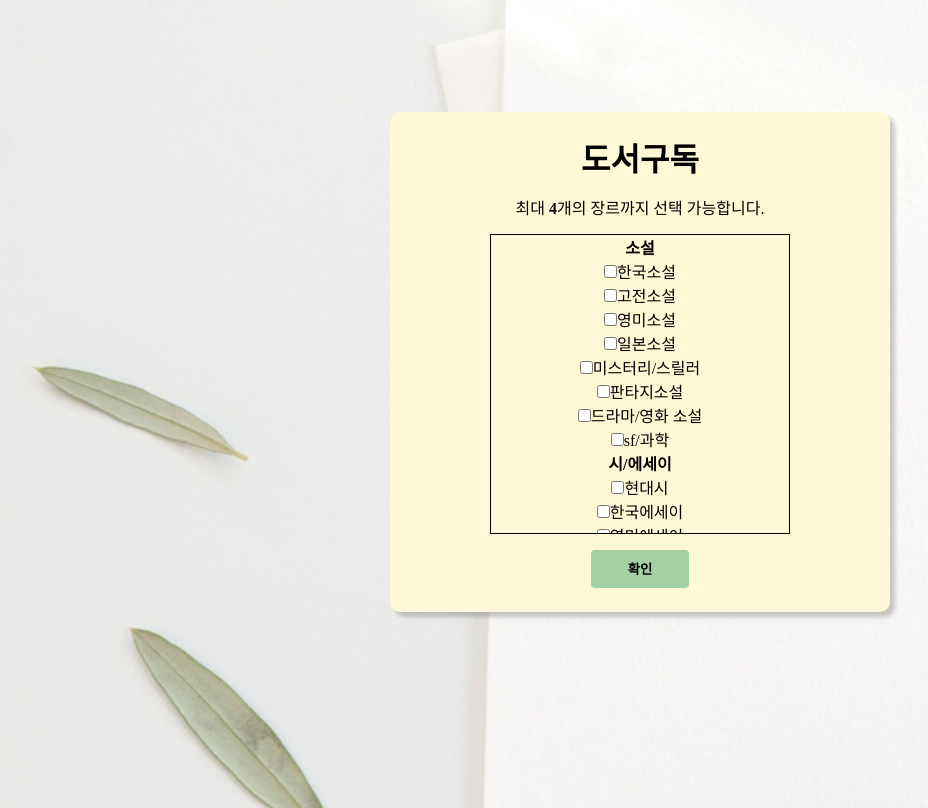
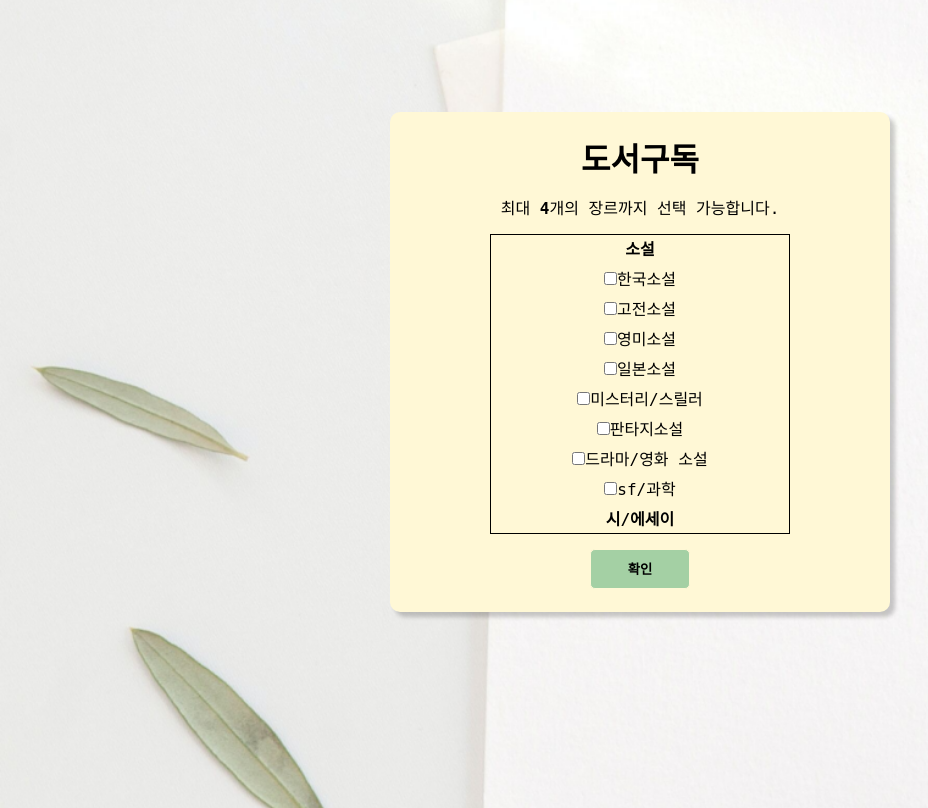
Before and after one commit to jinn0135/DA28_final_PagePalette, a Django app: page /common/subscribe_book/ in a window 1280 px wide. Shown: the part 224-1032 px from the top of the page, without its empty margins (0-928 px from the left). Run offline with Django 3.2, Linux system fonts and the light colour scheme; some web fonts are replaced.

Commit message:
Update subscribe_book.html

```diff
--- a/mysite/templates/common/subscribe_book.html
+++ b/mysite/templates/common/subscribe_book.html
@@ -5,78 +5,78 @@
     <form action="http://127.0.0.1:8000/common/subscribe_book/book2/" name="form1" method="post">
         {% csrf_token %}
         <div class="dropdown-container" cellpadding="0" cellspacing="0" style="cursor:pointer; justify-content: space-evenly;" onClick="multiSelect('OPEN')">
-            <h1>도서구독</h1>
+            <h1 class="coding">도서구독</h1>
 
-            <p>최대 <strong>4</strong>개의 장르까지 선택 가능합니다.</p>
+            <p class="coding">최대 <strong class="coding">4</strong>개의 장르까지 선택 가능합니다.</p>
 
-            <ul class="dropdown-ul">
-                <strong>소설</strong>
-                <li><input class="dropdown-li" type="checkbox" name="01_1" id="nov1" value="한국소설">한국소설</li>
-                <li><input class="dropdown-li" type="checkbox" name="01_2" id="nov2" value="고전소설">고전소설</li>
-                <li><input class="dropdown-li" type="checkbox" name="01_3" id="nov3" value="영미소설">영미소설</li>
-                <li><input class="dropdown-li" type="checkbox" name="01_4" id="nov4" value="일본소설">일본소설</li>
-                <li><input class="dropdown-li" type="checkbox" name="01_5" id="nov5" value="미스터리스릴러">미스터리/스릴러</li>
-                <li><input class="dropdown-li" type="checkbox" name="01_6" id="nov6" value="판타지소설">판타지소설</li>
-                <li><input class="dropdown-li" type="checkbox" name="01_7" id="nov7" value="드라마영화소설">드라마/영화 소설</li>
-                <li><input class="dropdown-li" type="checkbox" name="01_8" id="nov8" value="sf과학">sf/과학</li>
+            <ul class="dropdown-ul"style="line-height: 30px;">
+                <strong class="coding">소설</strong>
+                <li class="coding"><input class="dropdown-li" type="checkbox" name="01_1" id="nov1" value="한국소설">한국소설</li>
+                <li class="coding"><input class="dropdown-li" type="checkbox" name="01_2" id="nov2" value="고전소설">고전소설</li>
+                <li class="coding"><input class="dropdown-li" type="checkbox" name="01_3" id="nov3" value="영미소설">영미소설</li>
+                <li class="coding"><input class="dropdown-li" type="checkbox" name="01_4" id="nov4" value="일본소설">일본소설</li>
+                <li class="coding"><input class="dropdown-li" type="checkbox" name="01_5" id="nov5" value="미스터리스릴러">미스터리/스릴러</li>
+                <li class="coding"><input class="dropdown-li" type="checkbox" name="01_6" id="nov6" value="판타지소설">판타지소설</li>
+                <li class="coding"><input class="dropdown-li" type="checkbox" name="01_7" id="nov7" value="드라마영화소설">드라마/영화 소설</li>
+                <li class="coding"><input class="dropdown-li" type="checkbox" name="01_8" id="nov8" value="sf과학">sf/과학</li>
 
-                <strong>시/에세이</strong>
-                <li><input class="dropdown-li" type="checkbox" name="03_1" id="poem1" value="현대시">현대시</li>
-                <li><input class="dropdown-li" type="checkbox" name="03_2" id="poem2" value="한국에세이">한국에세이</li>
-                <li><input class="dropdown-li" type="checkbox" name="03_3" id="poem3" value="영미에세이">영미에세이</li>
-                <li><input class="dropdown-li" type="checkbox" name="03_4" id="poem4" value="테마에세이">테마에세이</li>
+                <strong class="coding">시/에세이</strong>
+                <li class="coding"><input class="dropdown-li" type="checkbox" name="03_1" id="poem1" value="현대시">현대시</li>
+                <li class="coding"><input class="dropdown-li" type="checkbox" name="03_2" id="poem2" value="한국에세이">한국에세이</li>
+                <li class="coding"><input class="dropdown-li" type="checkbox" name="03_3" id="poem3" value="영미에세이">영미에세이</li>
+                <li class="coding"><input class="dropdown-li" type="checkbox" name="03_4" id="poem4" value="테마에세이">테마에세이</li>
 
-                <strong>인문</strong>
-                <li><input class="dropdown-li" type="checkbox" name="05_1" id="hum1" value="심리학">심리학</li>
-                <li><input class="dropdown-li" type="checkbox" name="05_2" id="hum2" value="철학">철학</li>
-                <li><input class="dropdown-li" type="checkbox" name="05_3" id="hum3" value="인문교양">인문교양</li>
-                <li><input class="dropdown-li" type="checkbox" name="05_4" id="hum4" value="글쓰기">글쓰기</li>
+                <strong class="coding">인문</strong>
+                <li class="coding"><input class="dropdown-li" type="checkbox" name="05_1" id="hum1" value="심리학">심리학</li>
+                <li class="coding"><input class="dropdown-li" type="checkbox" name="05_2" id="hum2" value="철학">철학</li>
+                <li class="coding"><input class="dropdown-li" type="checkbox" name="05_3" id="hum3" value="인문교양">인문교양</li>
+                <li class="coding"><input class="dropdown-li" type="checkbox" name="05_4" id="hum4" value="글쓰기">글쓰기</li>
 
-                <strong>경제경영</strong>
-                <li><input class="dropdown-li" type="checkbox" name="13_1" id="eco1" value="재테크금융">재테크/금융</li>
-                <li><input class="dropdown-li" type="checkbox" name="13_2" id="eco2" value="부동산">부동산</li>
-                <li><input class="dropdown-li" type="checkbox" name="13_3" id="eco3" value="마케팅광고">마케팅/광고</li>
-                <li><input class="dropdown-li" type="checkbox" name="13_4" id="eco4" value="경영전략">경영전략</li>
+                <strong class="coding">경제경영</strong>
+                <li class="coding"><input class="dropdown-li" type="checkbox" name="13_1" id="eco1" value="재테크금융">재테크/금융</li>
+                <li class="coding"><input class="dropdown-li" type="checkbox" name="13_2" id="eco2" value="부동산">부동산</li>
+                <li class="coding"><input class="dropdown-li" type="checkbox" name="13_3" id="eco3" value="마케팅광고">마케팅/광고</li>
+                <li class="coding"><input class="dropdown-li" type="checkbox" name="13_4" id="eco4" value="경영전략">경영전략</li>
 
-                <strong>자기계발</strong>
-                <li><input class="dropdown-li" type="checkbox" name="15_1" id="self1" value="성공처세">성공/처세</li>
-                <li><input class="dropdown-li" type="checkbox" name="15_2" id="self2" value="자기능력계발">자기능력계발</li>
-                <li><input class="dropdown-li" type="checkbox" name="15_3" id="self3" value="화술">화술</li>
-                <li><input class="dropdown-li" type="checkbox" name="15_4" id="self4" value="마인드콘트롤감정">마인드콘트롤/감정</li>
+                <strong class="coding">자기계발</strong>
+                <li class="coding"><input class="dropdown-li" type="checkbox" name="15_1" id="self1" value="성공처세">성공/처세</li>
+                <li class="coding"><input class="dropdown-li" type="checkbox" name="15_2" id="self2" value="자기능력계발">자기능력계발</li>
+                <li class="coding"><input class="dropdown-li" type="checkbox" name="15_3" id="self3" value="화술">화술</li>
+                <li class="coding"><input class="dropdown-li" type="checkbox" name="15_4" id="self4" value="마인드콘트롤감정">마인드콘트롤/감정</li>
 
-                <strong>역사문화</strong>
-                <li><input class="dropdown-li" type="checkbox" name="19_1" id="his1" value="한국사">한국사</li>
-                <li><input class="dropdown-li" type="checkbox" name="19_2" id="his2" value="세계사">세계사</li>
-                <li><input class="dropdown-li" type="checkbox" name="19_3" id="his3" value="서양사">서양사</li>
-                <li><input class="dropdown-li" type="checkbox" name="19_4" id="his4" value="역사기행">역사기행</li>
+                <strong class="coding">역사문화</strong>
+                <li class="coding"><input class="dropdown-li" type="checkbox" name="19_1" id="his1" value="한국사">한국사</li>
+                <li class="coding"><input class="dropdown-li" type="checkbox" name="19_2" id="his2" value="세계사">세계사</li>
+                <li class="coding"><input class="dropdown-li" type="checkbox" name="19_3" id="his3" value="서양사">서양사</li>
+                <li class="coding"><input class="dropdown-li" type="checkbox" name="19_4" id="his4" value="역사기행">역사기행</li>
 
-                <strong>정치사회</strong>
-                <li><input class="dropdown-li" type="checkbox" name="17_1" id="pol1" value="정치">정치</li>
-                <li><input class="dropdown-li" type="checkbox" name="17_2" id="pol2" value="사회학">사회학</li>
-                <li><input class="dropdown-li" type="checkbox" name="17_3" id="pol3" value="사회문제">사회문제</li>
-                <li><input class="dropdown-li" type="checkbox" name="17_4" id="pol4" value="외교">외교</li>
+                <strong class="coding">정치사회</strong>
+                <li class="coding"><input class="dropdown-li" type="checkbox" name="17_1" id="pol1" value="정치">정치</li>
+                <li class="coding"><input class="dropdown-li" type="checkbox" name="17_2" id="pol2" value="사회학">사회학</li>
+                <li class="coding"><input class="dropdown-li" type="checkbox" name="17_3" id="pol3" value="사회문제">사회문제</li>
+                <li class="coding"><input class="dropdown-li" type="checkbox" name="17_4" id="pol4" value="외교">외교</li>
 
-                <strong>예술대중문화</strong>
-                <li><input class="dropdown-li" type="checkbox" name="23_1" id="art1" value="음악">음악</li>
-                <li><input class="dropdown-li" type="checkbox" name="23_2" id="art2" value="미술">미술</li>
-                <li><input class="dropdown-li" type="checkbox" name="23_3" id="art3" value="건반악기">건반악기</li>
-                <li><input class="dropdown-li" type="checkbox" name="23_4" id="art4" value="디자인색채">디자인/색채</li>
+                <strong class="coding">예술대중문화</strong>
+                <li class="coding"><input class="dropdown-li" type="checkbox" name="23_1" id="art1" value="음악">음악</li>
+                <li class="coding"><input class="dropdown-li" type="checkbox" name="23_2" id="art2" value="미술">미술</li>
+                <li class="coding"><input class="dropdown-li" type="checkbox" name="23_3" id="art3" value="건반악기">건반악기</li>
+                <li class="coding"><input class="dropdown-li" type="checkbox" name="23_4" id="art4" value="디자인색채">디자인/색채</li>
 
-                <strong>과학</strong>
-                <li><input class="dropdown-li" type="checkbox" name="29_1" id="sci1" value="교양과학">교양과학</li>
-                <li><input class="dropdown-li" type="checkbox" name="29_2" id="sci2" value="수학">수학</li>
-                <li><input class="dropdown-li" type="checkbox" name="29_3" id="sci3" value="뇌과학">뇌과학</li>
+                <strong class="coding">과학</strong>
+                <li class="coding"><input class="dropdown-li" type="checkbox" name="29_1" id="sci1" value="교양과학">교양과학</li>
+                <li class="coding"><input class="dropdown-li" type="checkbox" name="29_2" id="sci2" value="수학">수학</li>
+                <li class="coding"><input class="dropdown-li" type="checkbox" name="29_3" id="sci3" value="뇌과학">뇌과학</li>
 
-                <strong>기타</strong>
-                <li><input class="dropdown-li" type="checkbox" name="00_1" id="etc1" value="요리">요리</li>
-                <li><input class="dropdown-li" type="checkbox" name="00_2" id="etc2" value="건강">건강</li>
-                <li><input class="dropdown-li" type="checkbox" name="00_3" id="etc3" value="여행">여행</li>
-                <li><input class="dropdown-li" type="checkbox" name="00_4" id="etc4" value="가정육아">가정/육아</li>
-                <li><input class="dropdown-li" type="checkbox" name="00_5" id="etc5" value="청소년">청소년</li>
+                <strong class="coding">기타</strong>
+                <li class="coding"><input class="dropdown-li" type="checkbox" name="00_1" id="etc1" value="요리">요리</li>
+                <li class="coding"><input class="dropdown-li" type="checkbox" name="00_2" id="etc2" value="건강">건강</li>
+                <li class="coding"><input class="dropdown-li" type="checkbox" name="00_3" id="etc3" value="여행">여행</li>
+                <li class="coding"><input class="dropdown-li" type="checkbox" name="00_4" id="etc4" value="가정육아">가정/육아</li>
+                <li class="coding"><input class="dropdown-li" type="checkbox" name="00_5" id="etc5" value="청소년">청소년</li>
             </ul>
 
             <div style="text-align:center">
-                <input type="submit" value="확인" onClick="multiSelect('CLOSE')" class="submit-button">
+                <input type="submit" value="확인" onClick="multiSelect('CLOSE')" class="submit-button coding">
             </div>
         </div>
     </form>
```
